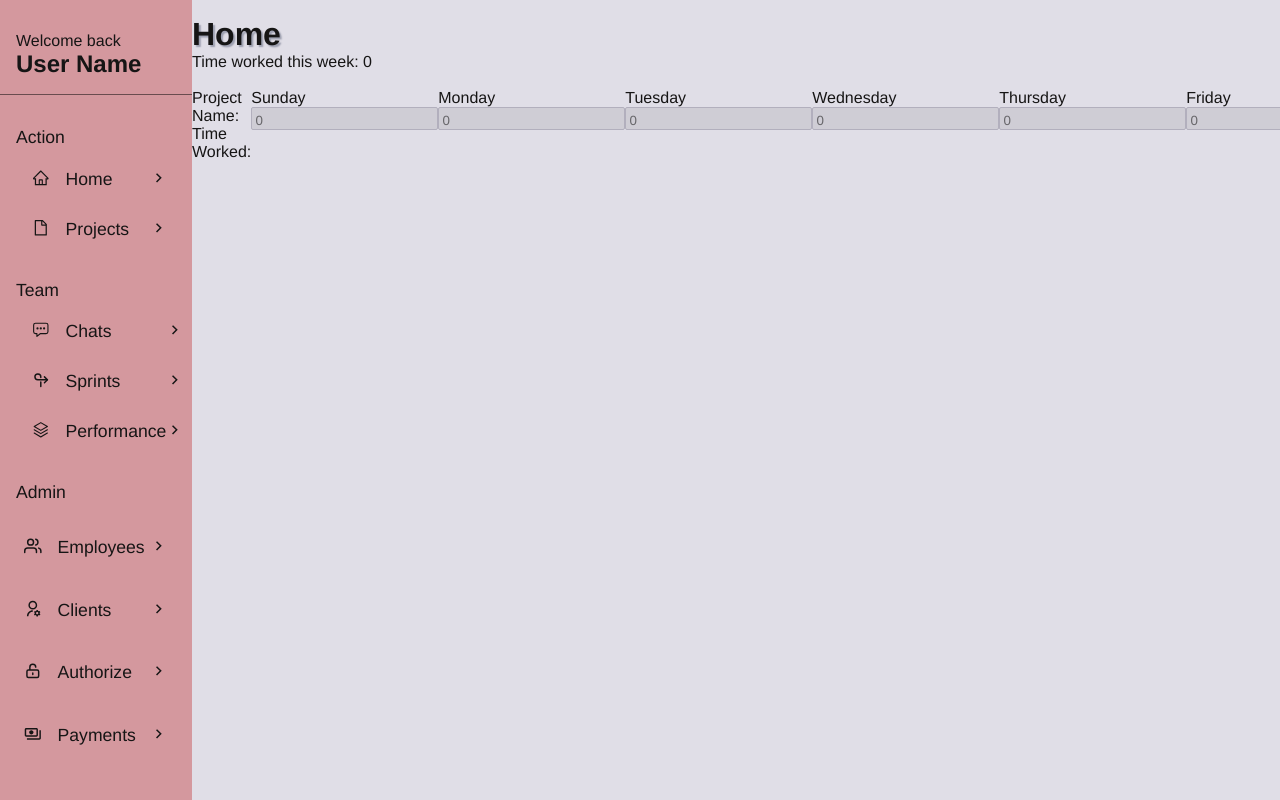
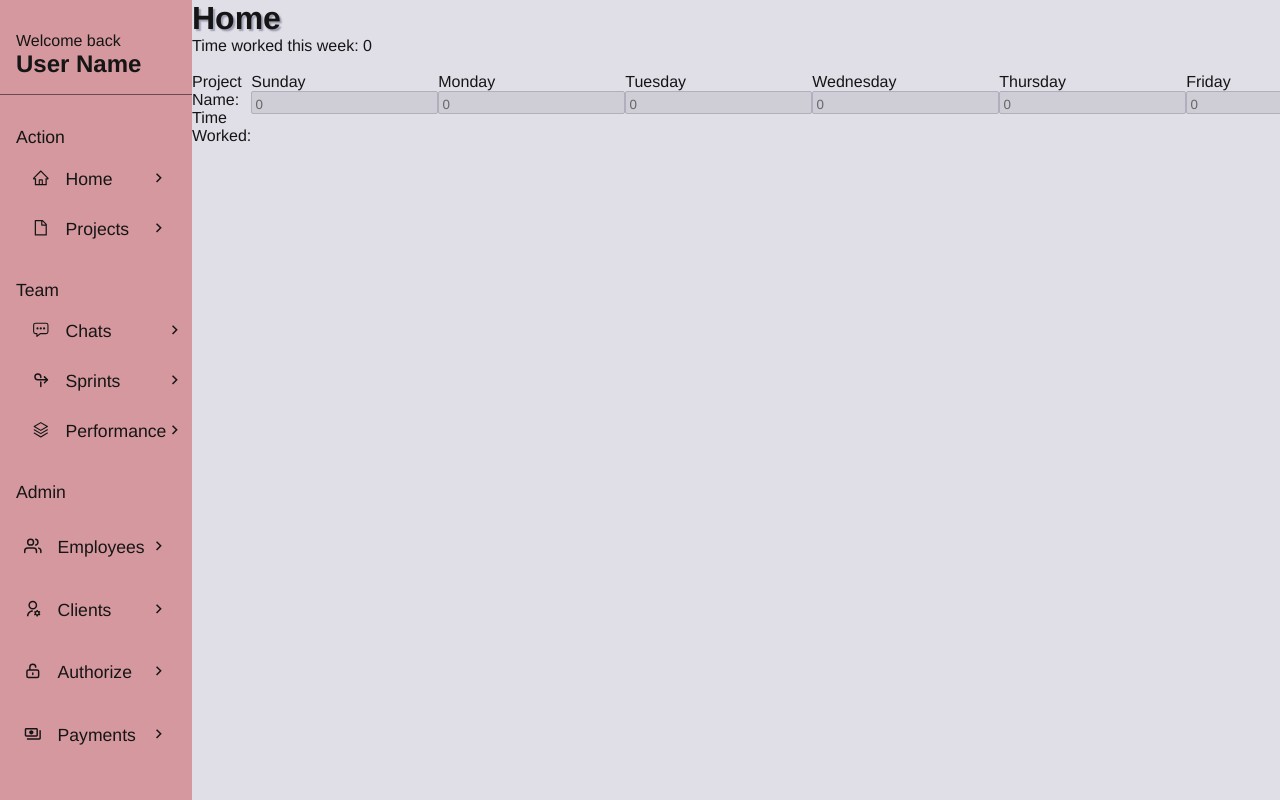
Before and after one commit to womsly/split-scope, a React app: page / in a window 1280 px wide. Built offline with nearby package versions, Linux system fonts and the light colour scheme; no server answers; the HTML template or start-up script is replaced by a standard one.

Commit message:
remove padding from layout container.

```diff
--- a/src/components/layout/LayoutTemplate.module.scss
+++ b/src/components/layout/LayoutTemplate.module.scss
@@ -9,6 +9,5 @@
     height: 100%;
     width: 100%;
     margin: 0px auto;
-    padding-top: 1rem;
   }
 }
```
